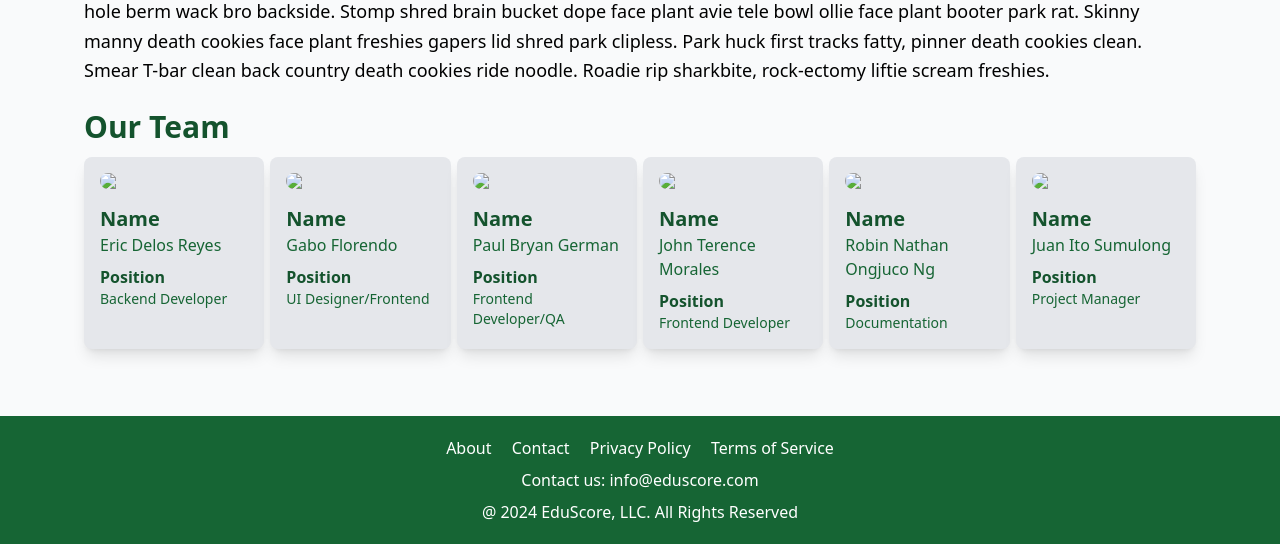
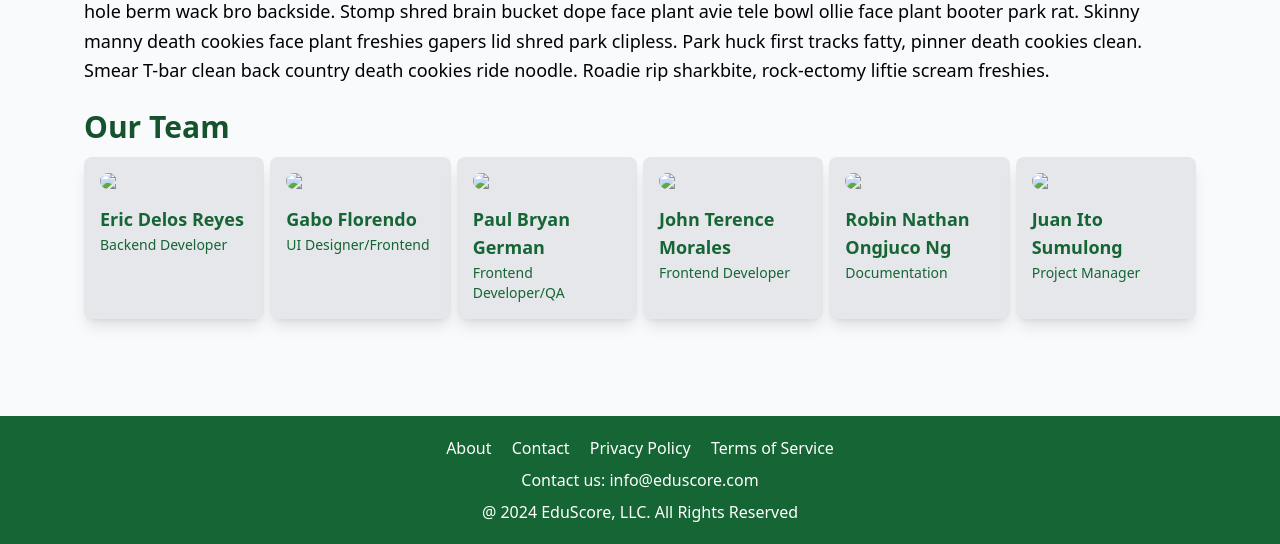
Before and after one commit to riCODEre/EduScore, a Django app: page /about in a window 1280 px wide. Shown: the part 256-800 px from the top of the page. Run offline with Django 5.2, Linux system fonts and the light colour scheme; some libraries are stand-ins or nearby versions.

Commit message:
removed 'Name' and 'Position' on team boxes

```diff
--- a/templates/about.html
+++ b/templates/about.html
@@ -26,49 +26,49 @@
 
                     <div class="flex flex-col bg-gray-200 p-4 rounded-lg shadow-lg">
                         <img class="w-38 h-38 rounded-full mb-4" src="https://via.placeholder.com/150">
-                        <h3 class="text-xl text-green-900 font-bold text-left">Name</h3>
-                        <div class="text-green-800 text-left mb-2">Eric Delos Reyes</div>
-                        <div class="text-green-900 font-semibold text-left">Position</div>
+{#                        <h3 class="text-xl text-green-900 font-bold text-left">Name</h3>#}
+                        <div class="text-lg font-bold text-green-800 text-left mb-0.5">Eric Delos Reyes</div>
+{#                        <div class="text-green-900 font-semibold text-left">Position</div>#}
                         <div class="text-sm text-green-800 text-left">Backend Developer</div>
                     </div>
 
                     <div class="flex flex-col bg-gray-200 p-4 rounded-lg shadow-lg">
                         <img class="w-38 h-38 rounded-full mb-4" src="https://via.placeholder.com/150">
-                        <h3 class="text-xl text-green-900 font-bold text-left">Name</h3>
-                        <div class="text-green-800 text-left mb-2">Gabo Florendo</div>
-                        <div class="text-green-900 font-semibold text-left">Position</div>
+{#                        <h3 class="text-xl text-green-900 font-bold text-left">Name</h3>#}
+                        <div class="text-lg font-bold text-green-800 text-left mb-0.5">Gabo Florendo</div>
+{#                        <div class="text-green-900 font-semibold text-left">Position</div>#}
                         <div class="text-sm text-green-800 text-left">UI Designer/Frontend</div>
                     </div>
 
                     <div class="flex flex-col bg-gray-200 p-4 rounded-lg shadow-lg">
                         <img class="w-38 h-38 rounded-full mb-4" src="https://via.placeholder.com/150">
-                        <h3 class="text-xl text-green-900 font-bold text-left">Name</h3>
-                        <div class="text-green-800 text-left mb-2">Paul Bryan German</div>
-                        <div class="text-green-900 font-semibold text-left">Position</div>
+{#                        <h3 class="text-xl text-green-900 font-bold text-left">Name</h3>#}
+                        <div class="text-lg font-bold text-green-800 text-left mb-0.5">Paul Bryan German</div>
+{#                        <div class="text-green-900 font-semibold text-left">Position</div>#}
                         <div class="text-sm text-green-800 text-left">Frontend Developer/QA</div>
                     </div>
 
                     <div class="flex flex-col bg-gray-200 p-4 rounded-lg shadow-lg">
                         <img class="w-38 h-38 rounded-full mb-4" src="https://via.placeholder.com/150">
-                        <h3 class="text-xl text-green-900 font-bold text-left">Name</h3>
-                        <div class="text-green-800 text-left mb-2">John Terence Morales</div>
-                        <div class="text-green-900 font-semibold text-left">Position</div>
+{#                        <h3 class="text-xl text-green-900 font-bold text-left">Name</h3>#}
+                        <div class="text-lg font-bold text-green-800 text-left mb-0.5">John Terence Morales</div>
+{#                        <div class="text-green-900 font-semibold text-left">Position</div>#}
                         <div class="text-sm text-green-800 text-left">Frontend Developer</div>
                     </div>
 
                     <div class="flex flex-col bg-gray-200 p-4 rounded-lg shadow-lg">
                         <img class="w-38 h-38 rounded-full mb-4" src="https://via.placeholder.com/150">
-                        <h3 class="text-xl text-green-900 font-bold text-left">Name</h3>
-                        <div class="text-green-800 text-left mb-2">Robin Nathan Ongjuco Ng</div>
-                        <div class="text-green-900 font-semibold text-left">Position</div>
+{#                        <h3 class="text-xl text-green-900 font-bold text-left">Name</h3>#}
+                        <div class="text-lg font-bold text-green-800 text-left mb-0.5">Robin Nathan Ongjuco Ng</div>
+{#                        <div class="text-green-900 font-semibold text-left">Position</div>#}
                         <div class="text-sm text-green-800 text-left">Documentation</div>
                     </div>
 
                     <div class="flex flex-col bg-gray-200 p-4 rounded-lg shadow-lg">
                         <img class="w-38 h-38 rounded-full mb-4" src="https://via.placeholder.com/150">
-                        <h3 class="text-xl text-green-900 font-bold text-left">Name</h3>
-                        <div class="text-green-800 text-left mb-2">Juan Ito Sumulong</div>
-                        <div class="text-green-900 font-semibold text-left">Position</div>
+{#                        <h3 class="text-xl text-green-900 font-bold text-left">Name</h3>#}
+                        <div class="text-lg font-bold text-green-800 text-left mb-0.5">Juan Ito Sumulong</div>
+{#                        <div class="text-green-900 font-semibold text-left">Position</div>#}
                         <div class="text-sm text-green-800 text-left">Project Manager</div>
                     </div>
 
```
